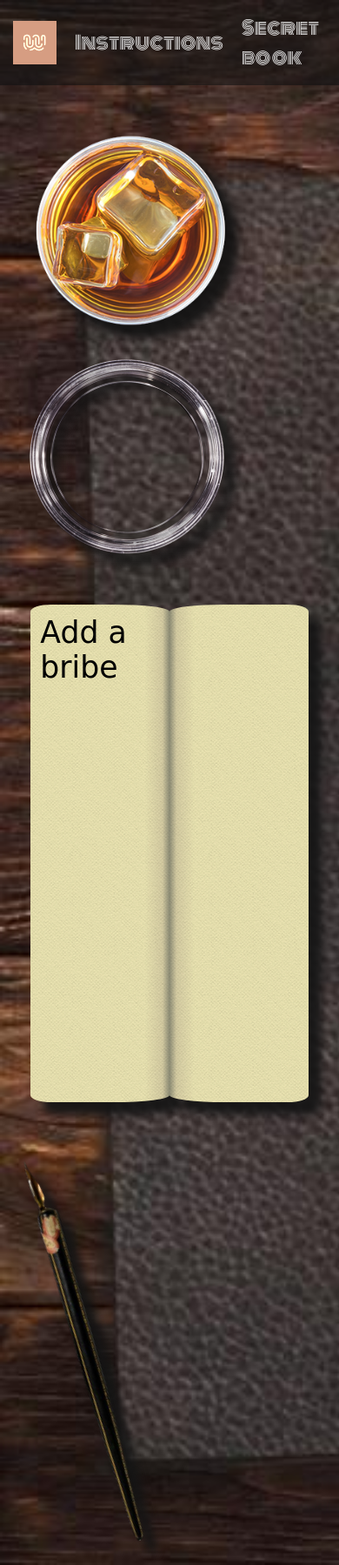
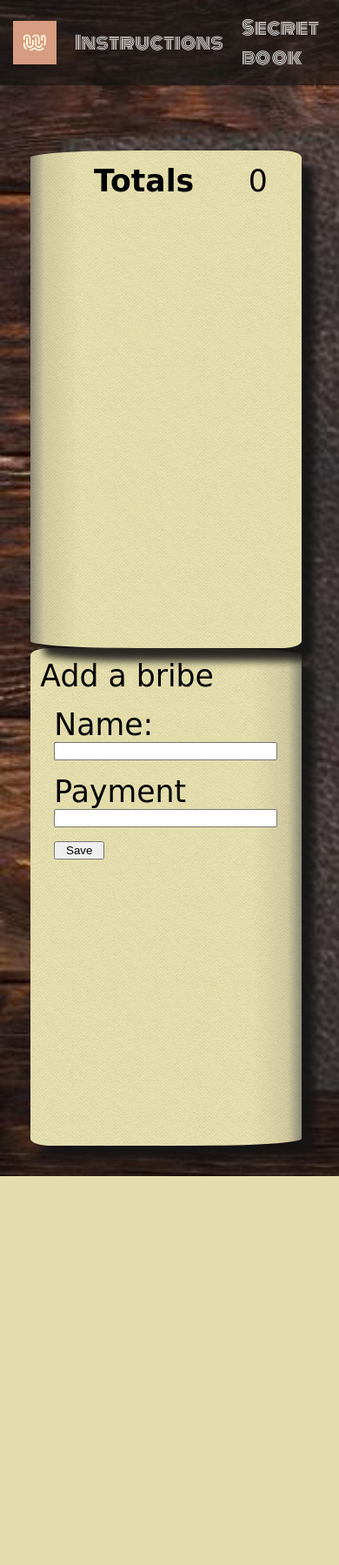
Before and after one commit to JennyViannay/Checkpoint1-PHP, a PHP site: page /book.php in a window 390 px wide. Shown: the whole page at 87% size. After the commit the page ends 1352 px from the top, so only its background shows below. Run offline with PHP 8.4, Linux system fonts and the light colour scheme; data that the repository does not hold is empty; a stand-in replaces the project's code that opens the database connection; some libraries are stand-ins or nearby versions; some web fonts are replaced.

Commit message:
add CSS/PHP

```diff
--- a/public/book.php
+++ b/public/book.php
@@ -9,7 +9,42 @@
 </head>
 <body>
 
-<?php include 'header.php'; ?>
+<?php
+
+    require '../connec.php';
+    include 'header.php';
+
+    $pdo = new \PDO(DSN, USER, PASS);
+    if($pdo === false){
+        echo 'Connection Error :' .$pdo->error_log();
+    }
+
+    if ($_SERVER["REQUEST_METHOD"] == "POST") {
+
+        $error = [];
+        if(empty($_POST['name'])){
+            $error['name'] = "Name required";
+        }
+        if(empty($_POST['payment'])){
+            $error['payment'] = "Payment required";
+        }
+        if($_POST['payment'] < 0){
+            $error['price'] = "The price must not be less than 0";
+        }
+        if(count($error)==0){
+            $queryNewBribe = "INSERT INTO bribe(name,payment) VALUES (:name, :payment)";
+            $statementNewBribe = $pdo->prepare($queryNewBribe);
+            $statementNewBribe ->execute([
+                'name' => $_POST['name'],
+                'payment' => $_POST['payment'],
+            ]);
+
+            header("Location: index.php");
+        }
+    }
+
+
+?>
 
 <main class="container">
 
@@ -21,14 +56,64 @@
             <div class="page leftpage">
                 Add a bribe
                 <!-- TODO : Form -->
+
+                <form action="<?php echo htmlspecialchars($_SERVER["PHP_SELF"]);?>" method="POST" class="form">
+
+                    <?php
+                        if(isset($error['name'])) echo $error['name']."<br>";
+                        if(isset($error['payment'])) echo $error['payment'];
+                        if(!isset($error['payment']) && isset($error['price'])) echo $error['price'];
+                    ?>
+                    <div>
+                        <label for="input_name">Name: </label>
+                        <input type="text" name="name" id="input_name">
+                    </div>
+                    <div>
+                        <label for="input_payment">Payment</label>
+                        <input type="number" name="payment" id="input_payment">
+                    </div>
+                    <div class="buttom">
+                        <input type="submit" value="Save" name="save">
+                    </div>
+                </form>
+
             </div>
 
             <div class="page rightpage">
                 <!-- TODO : Display bribes and total paiement -->
+                <?php
+                    $query = " SELECT * FROM bribe ORDER BY name ASC";
+                    $statement = $pdo->query($query);
+                    $bribe = $statement->fetchAll(PDO::FETCH_ASSOC);
+                ?>
+
+                <table>
+                    <tbody>
+                        <?php
+                            $somme = 0;
+                            foreach($bribe as $bribe){ ?>
+                        <tr>
+                            <td><?php echo $bribe['name']?></td>
+                            <td><?php echo $bribe['payment']?></td>
+                        </tr>
+                        <?php
+                            $somme += $bribe['payment'];
+                            }
+                        ?>
+                    </tbody>
+                    <tfoot
+                        <tr>
+                            <th scope="row">Totals</th>
+                            <td><?php echo $somme ?></td>
+                        </tr>
+                    </tfoot>
+                </table>
+
             </div>
         </div>
         <img src="image/inkpen.png" alt="an ink pen" class="inkpen"/>
     </section>
+
 </main>
 </body>
 </html>
--- a/public/css/book.css
+++ b/public/css/book.css
@@ -1,3 +1,4 @@
+
 @import url('https://fonts.googleapis.com/css?family=Bilbo+Swash+Caps&display=swap');
 
 body {
@@ -40,3 +41,92 @@ main {
     border-radius:  40% 24px 24px 40%/8px 8px 8px 8px;
     overflow: auto;
 }
+
+.desktop{
+    display: flex;
+    flex-direction: row;
+    width: 100%;
+}
+
+.empty-whisky{
+    display: none;
+}
+
+.whisky{
+    height: 20%;
+}
+
+.inkpen{
+    height: 50%;
+    align-self:flex-end;
+}
+
+.form div{
+    display: flex;
+    flex-direction: column;
+    margin: 1rem;
+}
+
+.buttom{
+    width: 20%;
+}
+
+table{
+    width: 100%;
+}
+
+@media screen and (min-width: 1100px) and (max-width: 1200px) {
+    .inkpen{
+        display: none;
+    }
+}
+
+@media screen and (min-width: 1000px) and (max-width: 1100px) {
+    .inkpen{
+        display: none;
+    }
+    .empty-whisky{
+        display: block;
+        height: 20%;
+    }
+    .whisky{
+        display: none;
+
+    }
+
+}
+
+
+@media screen and (min-width: 800px) and (max-width: 1000px) {
+    .inkpen{
+        display: none;
+    }
+    .whisky{
+        display: none;
+    }
+    .desktop{
+        flex-direction: column;
+    }
+
+}
+
+@media screen and (max-width: 800px) {
+    .inkpen{
+        display: none;
+    }
+    .whisky{
+        display: none;
+    }
+
+    .desktop{
+        flex-direction: column;
+    }
+
+    .pages {
+        flex-direction: column-reverse;
+    }
+
+    .page{
+        width: 90%;
+    }
+}
```
